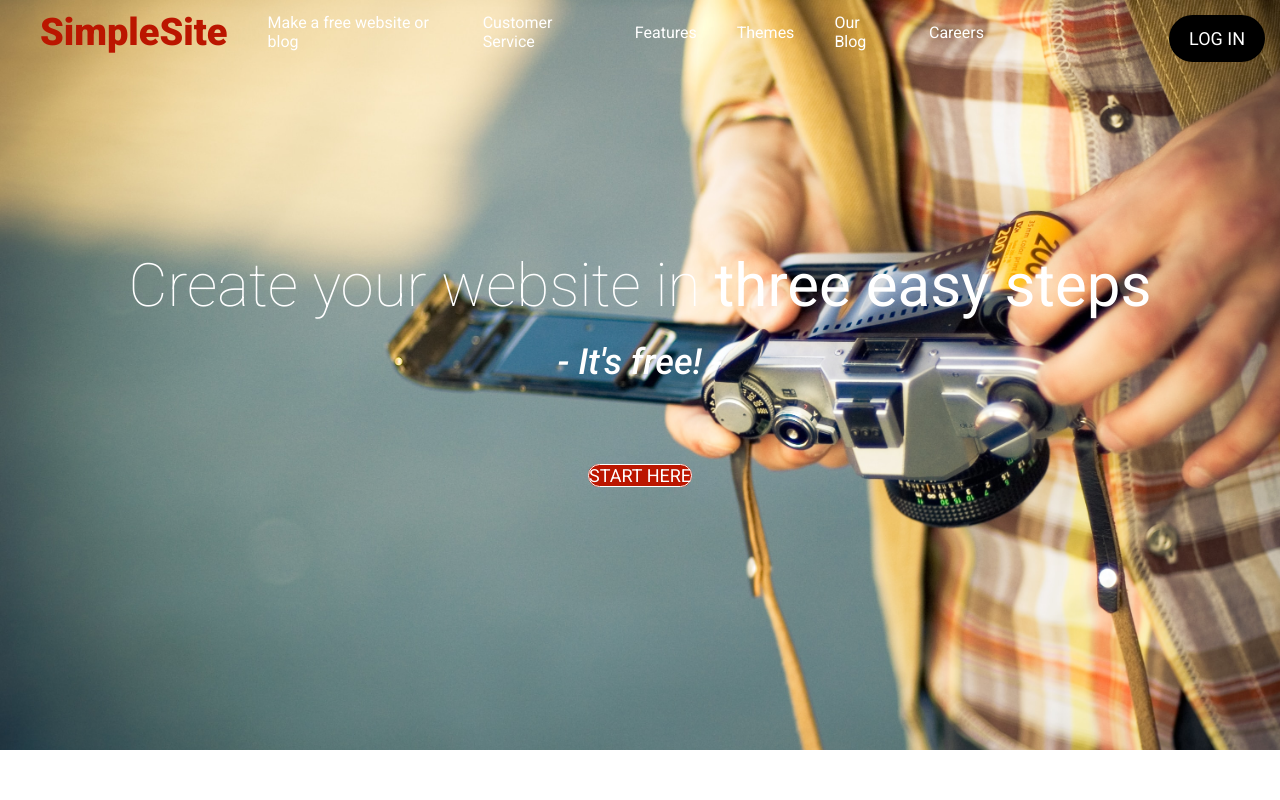
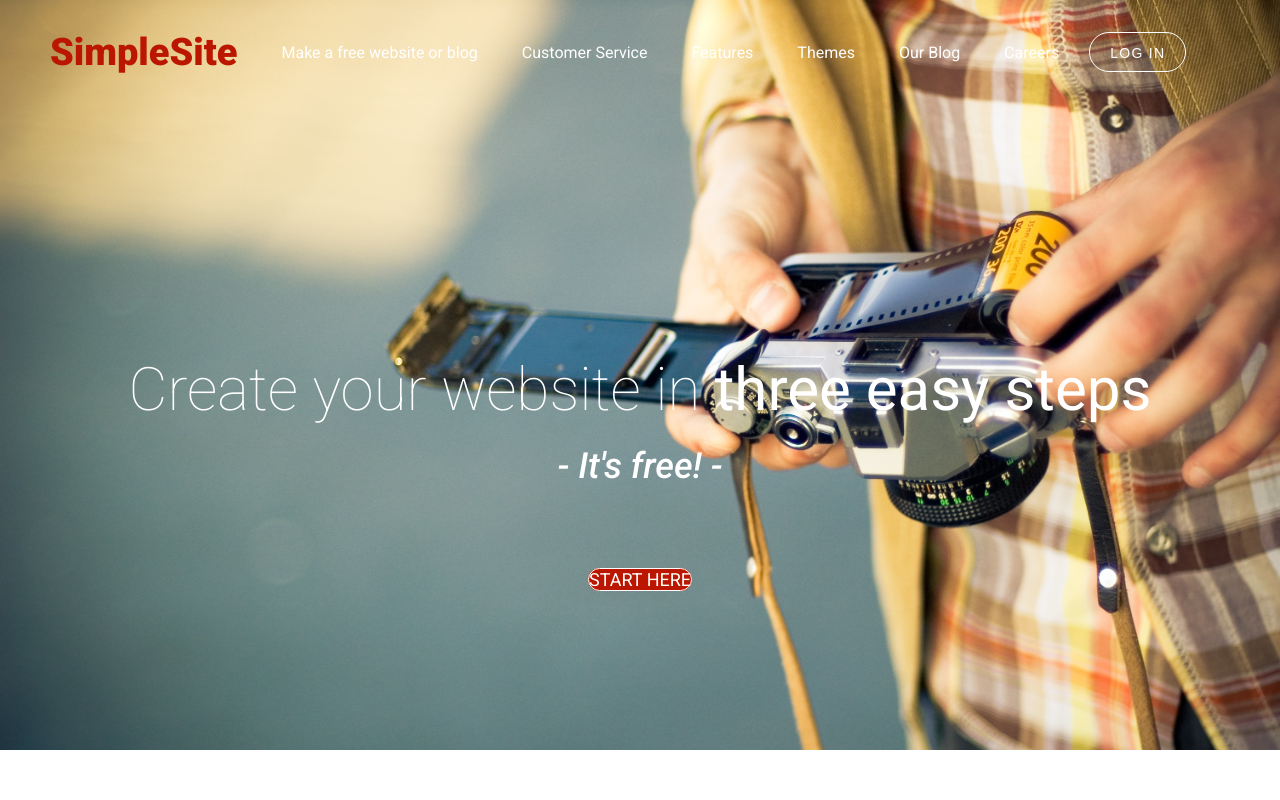
Before and after one commit to Ankur-1980/unit2-website-1, a plain HTML site: page index.html in a window 1280 px wide. Shown: the top 800 px of the page. Drawn offline with Linux system fonts and the light colour scheme.

Commit message:
fixing the navbar

```diff
--- a/index.html
+++ b/index.html
@@ -19,22 +19,22 @@
     <header>
       <!-- navigation -->
       <div id="showcase-background-img">
-        <nav id="navbar">
-          <div class="container">
-            <ul>
-              <li id="logo" class="nav-block"><a href="#">SimpleSite</a></li>
-              <li class="nav-block">
+        <div class="nav-container">
+          <nav>
+            <ul id="nav-block">
+              <li id="logo" class="nav-links"><a href="#">SimpleSite</a></li>
+              <li class="nav-links">
                 <a href="#">Make a free website or blog</a>
               </li>
-              <li class="nav-block"><a href="#">Customer Service</a></li>
-              <li class="nav-block"><a href="#">Features</a></li>
-              <li class="nav-block"><a href="#">Themes</a></li>
-              <li class="nav-block"><a href="#">Our Blog</a></li>
-              <li class="nav-block"><a href="#">Careers</a></li>
+              <li class="nav-links"><a href="#">Customer Service</a></li>
+              <li class="nav-links"><a href="#">Features</a></li>
+              <li class="nav-links"><a href="#">Themes</a></li>
+              <li class="nav-links"><a href="#">Our Blog</a></li>
+              <li class="nav-links"><a href="#">Careers</a></li>
             </ul>
-          </div>
-        </nav>
-        <a href="#" class="black-btn">Log In</a>
+          </nav>
+          <a href="#"><button class="all-btn clear-btn">Log In</button></a>
+        </div>
         <!-- showcase content -->
         <div class="showcase-container">
           <h2 class="showcase-text">
--- a/style.css
+++ b/style.css
@@ -23,11 +23,25 @@ p {
 }
 
 /* Utility markup */
-.container {
-  margin: auto;
-  max-width: 1100px;
-  overflow: auto;
+
+.all-btn {
+  height: 40px;
+  line-height: 40px;
+  border-radius: 100px;
+  color: #fff;
+  margin: 0 10px;
   padding: 0 20px;
+  font-size: 14px;
+  letter-spacing: 1.3px;
+  text-align: center;
+  text-transform: uppercase;
+  cursor: pointer;
+  border: none;
+}
+
+.clear-btn {
+  background: transparent;
+  border: 1px solid #fff;
 }
 
 .main-headers {
@@ -69,31 +83,39 @@ p {
 }
 
 /* navigation */
-#navbar {
-  width: 80%;
-  position: fixed;
+.nav-container {
+  display: flex;
+  flex-direction: row;
+  justify-content: flex-start;
+  align-items: center;
+  padding: 30px;
   z-index: 100;
 }
 
-#navbar ul {
+#nav-block {
   list-style: none;
-  display: flex;
-  flex-direction: row;
-  justify-content: space-between;
-  align-items: center;
 }
 
-#navbar ul .nav-block {
+#nav-block .nav-links {
+  display: inline-block;
+  vertical-align: middle;
+  font-size: 16px;
+  padding: 0 20px;
+}
+
+#nav-block #logo a {
+  color: #bb1600;
+  font-size: 38px;
+  font-weight: 900;
+}
+
+/* #navbar ul .nav-block {
   padding: 10px 20px;
   font: 18px;
 }
 
-#navbar #logo a {
-  color: #bb1600;
-  font-size: 38px;
-  font-weight: 800;
-}
-/* Showcase container */
+
+
 .black-btn {
   position: absolute;
   font-size: 18px;
@@ -105,7 +127,9 @@ p {
   right: 15px;
   top: 15px;
   text-transform: uppercase;
-}
+} */
+
+/* Showcase container */
 
 #showcase-background-img {
   background-image: url("./img/background.jpg");
```
